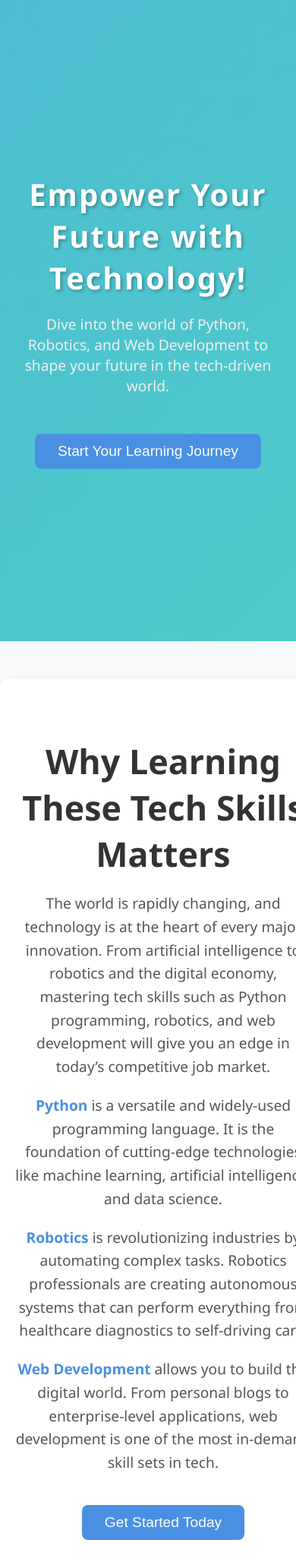
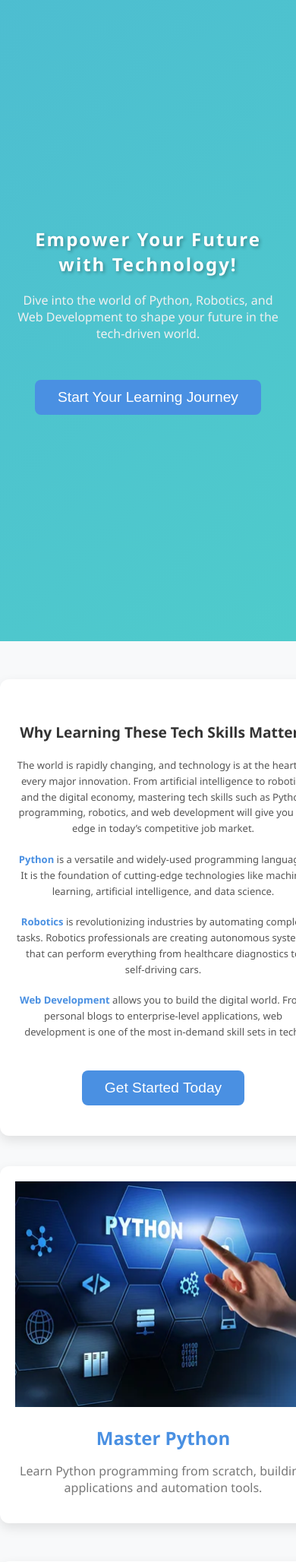
Before and after one commit to eliki-hue/Python-LMS, a Django app: page / in a window 390 px wide; the page is wider, and only the part inside the window is pictured. Shown: the top 2056 px of that part at 76% size. Run offline with Django 4.2, Linux system fonts and the light colour scheme; some libraries are stand-ins or nearby versions.

Commit message:
adjusted responsiveness

```diff
--- a/learning/templates/home_page.html
+++ b/learning/templates/home_page.html
@@ -149,6 +149,9 @@
                 font-size: 1rem;
                 color: #777;
             }
+            /* .feature-card div{
+                background-color: green;
+            } */
 
             /* Learn More Section */
             .learn-more {
@@ -200,15 +203,22 @@
             /* Responsive design */
             @media screen and (max-width: 768px) {
                 .landing-header {
-                    font-size: 2.5rem;
+                    font-size: 1.5rem;
                 }
 
                 .landing-subheader {
-                    font-size: 1.2rem;
+                    font-size: 1rem;
                 }
 
                 .importance-section {
                     padding: 40px 20px;
+
+                }
+                .importance-section h2{
+                    font-size: 1.2rem;
+                }
+                .importance-section p{
+                    font-size: small;
                 }
 
                 .cta-button {
@@ -221,12 +231,13 @@
                     gap: 30px;
                     padding: 30px 0;
                     max-width: 1000px;
-    margin: 0 auto;
+                    margin-bottom: 0;
+                    margin-top: 10px;
                 }
 
                 .feature-card {
                     display: flex;
-    flex-direction: row;
+                    flex-direction: column;
                     align-items: center;
                     justify-content: space-between;
                     background-color: #fff;
@@ -236,6 +247,7 @@
                     width: 100%;
                     max-width: 800px;
                     transition: transform 0.3s ease;
+                    margin-bottom: 20px;
                 }
 
                 .feature-card:hover {
@@ -250,8 +262,9 @@
                 .feature-content {
                     display: flex;
                     align-items: center;
-    gap: 20px;
+                    gap: 10px;
                     text-align: left;
+                    margin-bottom: 2rem;
                 }
 
 
@@ -277,7 +290,15 @@
                 }
      */
                 .learn-more {
-                    padding: 30px;
+                    padding: 5px;
+                    margin: 0px 0px;
+                    width: 100%;
+                }
+                .learn-more h2{
+                    font-size: 1.2rem;
+                }
+                .learn-more p{
+                    font-size: small;
                 }
             }
         </style>
@@ -322,18 +343,26 @@
     <div class="features-section" id="learn-more">
         <div class="feature-card">
             <img src="{% static 'learning/images/Python icon2.png' %}" alt="Python" class="feature-image">
+            <div class="card-div">
                 <h3>Master Python</h3>
                 <p>Learn Python programming from scratch, building applications and automation tools.</p>
             </div>
+        </div>
         <div class="feature-card">
             <img src="{% static 'learning/images/robotic icon.png' %}" alt="Robotics" class="feature-image">
+            <div class="card-div">
                 <h3>Explore Robotics</h3>
                 <p>Design and control robots, explore automation and Internet of Things (IoT).</p>
+
+            </div>
         </div>
         <div class="feature-card">
             <img src="{% static 'learning/images/webdev.png' %}" alt="Web Development" class="feature-image">
+            <div class="card-div">
                 <h3>Become a Web Developer</h3>
                 <p>Build websites, create interactive web applications, and master front-end and back-end development.</p>
+
+            </div>
         </div>
     </div>
 
```
Lines whose indentation alone changed are shown as unchanged.
